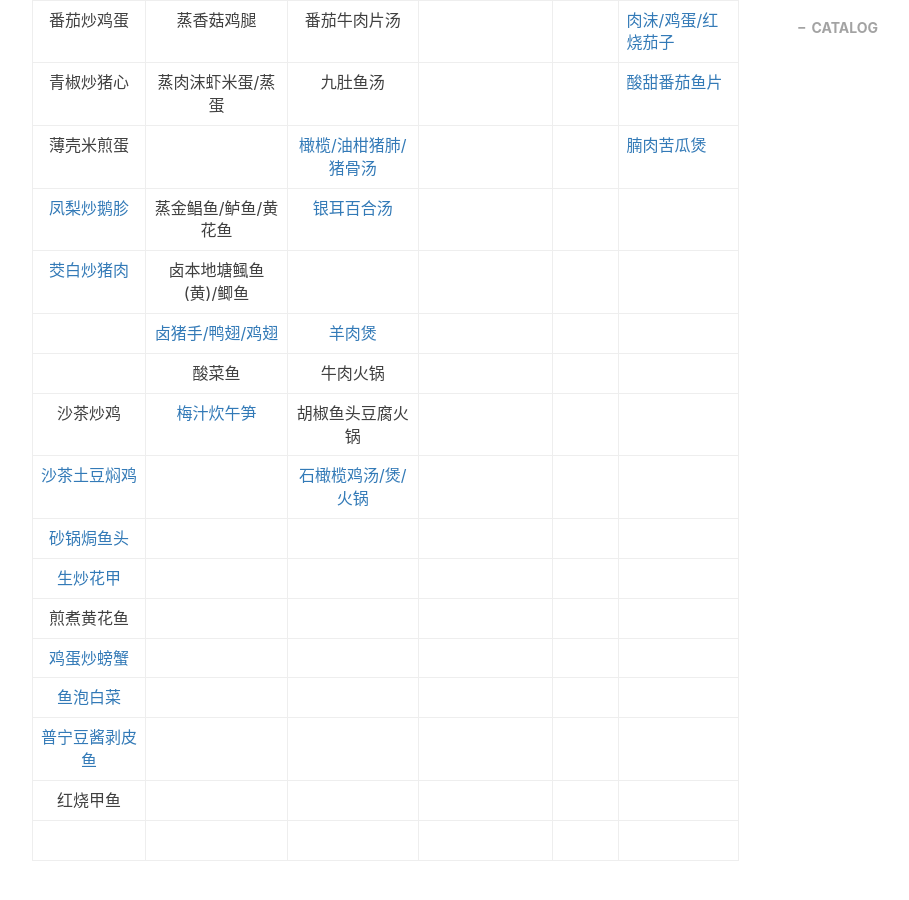
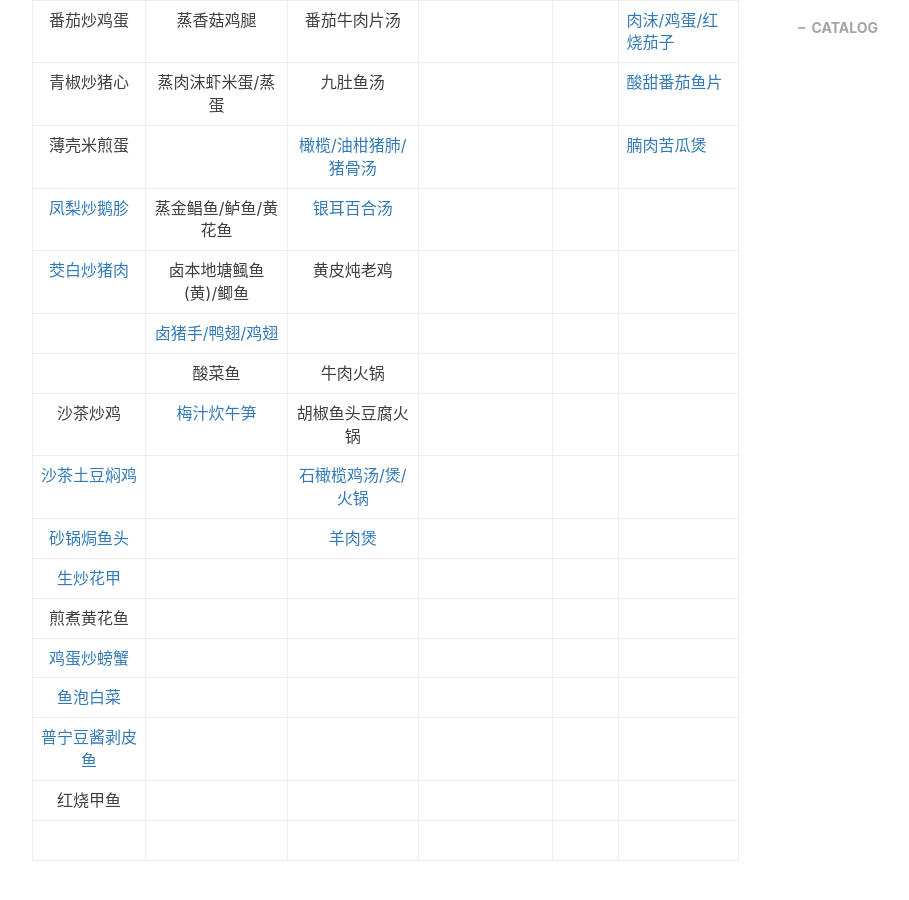
Before and after one commit to gumcstronger/gumcstronger.github.io, a Jekyll site: the page built from _posts/2022/2022-08-30-foodmenu.md, in a window 1280 px wide and 900 px high, scrolled down 1209 px. Shown: the whole window, without its empty margins (233-1142 px from the left). Built offline with Jekyll 4.4.1, drawn with Linux system fonts in a browser that asks for light colours; comment, search, counter and statistics services are not loaded.

Commit message:
Update 2022-08-30-foodmenu.md

```diff
--- a/_posts/2022/2022-08-30-foodmenu.md
+++ b/_posts/2022/2022-08-30-foodmenu.md
@@ -27,12 +27,12 @@ tags:
 |                                                                   青椒炒猪心                                                                   |                                                        蒸肉沫虾米蛋/蒸蛋                                                        |                                                                                                                       九肚鱼汤                                                                                                                       |                                                                                                                                                |                                                                                                                                            | [酸甜番茄鱼片]()                                                                                                                                |
 |                                                                   薄壳米煎蛋                                                                   |                                                                                                                                  |                                                                              [橄榄/油柑猪肺/猪骨汤](https://www.bilibili.com/video/BV1Wr4y1v7vh/?spm_id_from=333.999.0.0)                                                                              |                                                                                                                                                |                                                                                                                                            | [腩肉苦瓜煲](https://www.bilibili.com/video/BV1aC4y1h7uc/?spm_id_from=333.999.0.0&vd_source=f355063fe070b37905b1cec42ccf5c6c)                   |
 |           [凤梨炒鹅胗](https://www.bilibili.com/video/BV18F411M7WW/?spm_id_from=333.999.0.0&vd_source=d275a5754b2dab0482c8e3b3a18d1ace)           |                                                       蒸金鲳鱼/鲈鱼/黄花鱼                                                       |                                                                                 [银耳百合汤](https://space.bilibili.com/504143546/channel/collectiondetail?sid=798440)                                                                                 |                                                                                                                                                |                                                                                                                                            |                                                                                                                                              |
-|           [茭白炒猪肉](https://www.bilibili.com/video/BV11q4y1v7CL/?spm_id_from=333.999.0.0&vd_source=d275a5754b2dab0482c8e3b3a18d1ace)           |                                                      卤本地塘鲺鱼(黄)/鲫鱼                                                      |                                                                                                                                                                                                                                                      |                                                                                                                                                |                                                                                                                                            |                                                                                                                                              |
-|                                                                                                                                                | [卤猪手/鸭翅/鸡翅](https://www.bilibili.com/video/BV1h741127xb/?spm_id_from=333.999.0.0&vd_source=d275a5754b2dab0482c8e3b3a18d1ace) |                                                                [羊肉煲](https://www.bilibili.com/video/BV1Yq4y127fU/?spm_id_from=333.999.0.0&vd_source=d275a5754b2dab0482c8e3b3a18d1ace)                                                                |                                                                                                                                                |                                                                                                                                            |                                                                                                                                              |
+|           [茭白炒猪肉](https://www.bilibili.com/video/BV11q4y1v7CL/?spm_id_from=333.999.0.0&vd_source=d275a5754b2dab0482c8e3b3a18d1ace)           |                                                      卤本地塘鲺鱼(黄)/鲫鱼                                                      |                                                                                                                      黄皮炖老鸡                                                                                                                      |                                                                                                                                                |                                                                                                                                            |                                                                                                                                              |
+|                                                                                                                                                | [卤猪手/鸭翅/鸡翅](https://www.bilibili.com/video/BV1h741127xb/?spm_id_from=333.999.0.0&vd_source=d275a5754b2dab0482c8e3b3a18d1ace) |                                                                                                                                                                                                                                                      |                                                                                                                                                |                                                                                                                                            |                                                                                                                                              |
 |                                                                                                                                                |                                                              酸菜鱼                                                              |                                                                                                                       牛肉火锅                                                                                                                       |                                                                                                                                                |                                                                                                                                            |                                                                                                                                              |
 |                                                                    沙茶炒鸡                                                                    |    [梅汁炊午笋](https://www.bilibili.com/video/BV1pf4y1Y79J/?spm_id_from=333.999.0.0&vd_source=d275a5754b2dab0482c8e3b3a18d1ace)    |                                                                                                                   胡椒鱼头豆腐火锅                                                                                                                   |                                                                                                                                                |                                                                                                                                            |                                                                                                                                              |
 | [沙茶土豆焖鸡](https://www.bilibili.com/video/BV1FY411N7Xi/?spm_id_from=333.337.search-card.all.click&vd_source=d275a5754b2dab0482c8e3b3a18d1ace) |                                                                                                                                  |                                                          [石橄榄鸡汤/煲/火锅](https://www.bilibili.com/video/BV1h54y1d7Ah/?spm_id_from=333.999.0.0&vd_source=d275a5754b2dab0482c8e3b3a18d1ace)                                                          |                                                                                                                                                |                                                                                                                                            |                                                                                                                                              |
-|                       [砂锅焗鱼头](https://www.bilibili.com/video/BV135411R74P/?spm_id_from=333.337.search-card.all.click)                       |                                                                                                                                  |                                                                                                                                                                                                                                                      |                                                                                                                                                |                                                                                                                                            |                                                                                                                                              |
+|                       [砂锅焗鱼头](https://www.bilibili.com/video/BV135411R74P/?spm_id_from=333.337.search-card.all.click)                       |                                                                                                                                  |                                                                [羊肉煲](https://www.bilibili.com/video/BV1Yq4y127fU/?spm_id_from=333.999.0.0&vd_source=d275a5754b2dab0482c8e3b3a18d1ace)                                                                |                                                                                                                                                |                                                                                                                                            |                                                                                                                                              |
 |   [生炒花甲](https://www.bilibili.com/video/BV11U4y1b7yp/?spm_id_from=333.337.search-card.all.click&vd_source=d275a5754b2dab0482c8e3b3a18d1ace)   |                                                                                                                                  |                                                                                                                                                                                                                                                      |                                                                                                                                                |                                                                                                                                            |                                                                                                                                              |
 |                                                                   煎煮黄花鱼                                                                   |                                                                                                                                  |                                                                                                                                                                                                                                                      |                                                                                                                                                |                                                                                                                                            |                                                                                                                                              |
 |           [鸡蛋炒螃蟹](https://www.bilibili.com/video/BV1KP411N7Kn/?spm_id_from=333.999.0.0&vd_source=d275a5754b2dab0482c8e3b3a18d1ace)           |                                                                                                                                  |                                                                                                                                                                                                                                                      |                                                                                                                                                |                                                                                                                                            |                                                                                                                                              |
```
